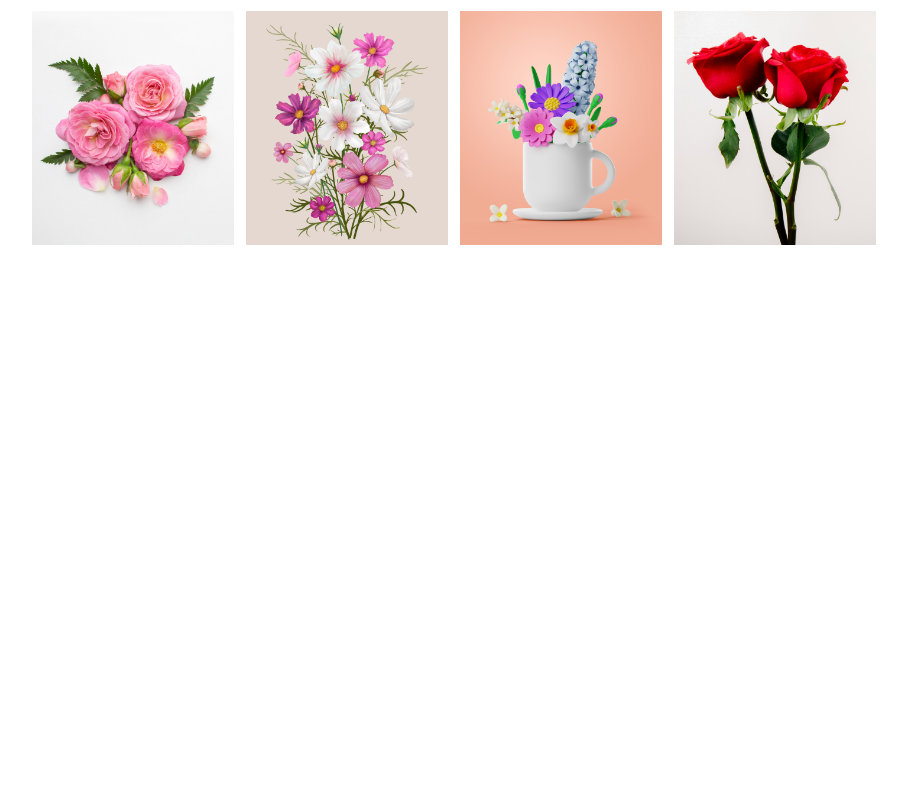
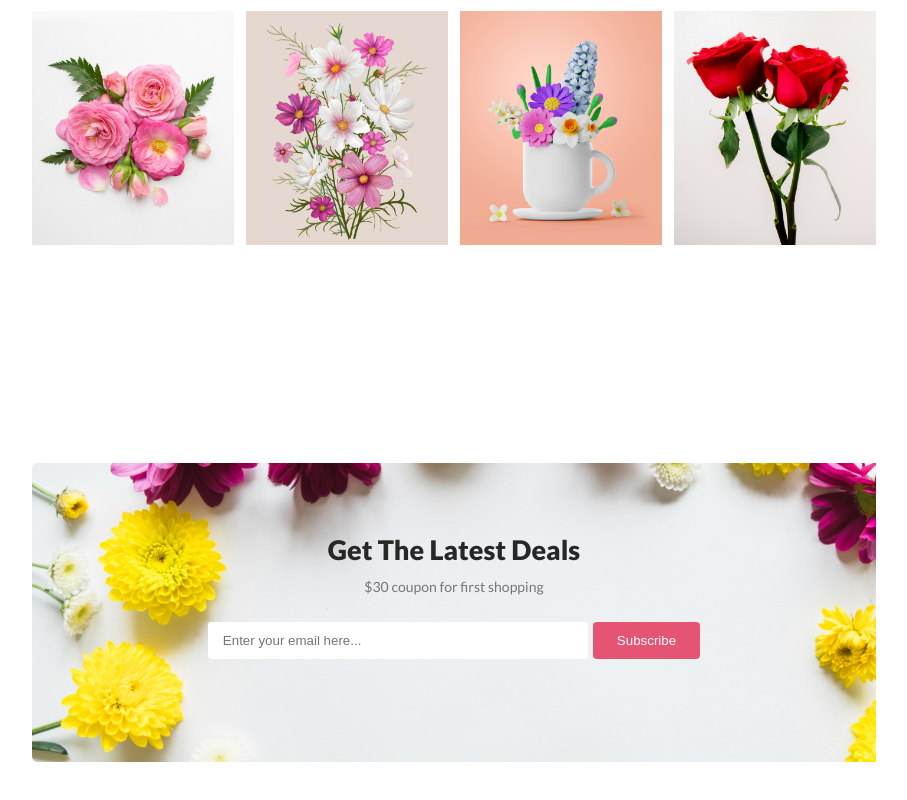
Before and after one commit to sohan704/my-flower-shop, a plain HTML site: page index.html in a window 1280 px wide. Shown: the part 2134-2934 px from the top of the page, without its empty margins (186-1093 px from the left). Before the commit the page ends 2597 px from the top, so only its background shows below. Drawn offline with Linux system fonts and the light colour scheme.

Commit message:
added latest deal section

```diff
--- a/index.html
+++ b/index.html
@@ -96,7 +96,17 @@
    </div>
 
    <div class="latest-deal-section">
+      <h1 class="latest-deal-header">
+        Get The Latest Deals
+      </h1>
+      <p class="latest-deal-description">
+        $30 coupon for first shopping
+      </p>
 
+      <div class="subscriber-section">
+          <input type="email" name="" id="" class="email-field" placeholder="Enter your email here...">
+          <button class="button-style">Subscribe</button>
+      </div>
    </div>
 </body>
 </html>
--- a/styles/style.css
+++ b/styles/style.css
@@ -215,3 +215,44 @@ font-size: 30px;
 .insta-icon{
   width: 24%;
 }
+
+.latest-deal-section{
+  width: 66%;
+  height: 229px;
+  background-size: cover;
+  margin: auto;
+  background-image: url("../Flower Asset/Rectangle\ 9.png");
+  /* border: 1px solid red; */
+  margin-bottom: 100px;
+  padding-top: 70px;
+}
+
+.latest-deal-header{
+  color: #272727;
+  text-align: center;
+  font-size: 27px;
+  font-weight:900;
+  /* border: 1px solid red; */
+
+}
+
+.latest-deal-description{
+  color: rgba(39, 39, 39, 0.60);
+  text-align: center;
+  font-size: 14px;
+  font-weight: 400;
+  margin-top: 12px;
+  margin-bottom: 27px;
+}
+
+.subscriber-section{
+  display: flex;
+  gap: 5px;
+  justify-content: center;
+}
+.email-field{
+   width: 350px;
+   padding: 4px 15px;
+   border: none;
+   border-radius: 3px;
+}
```
